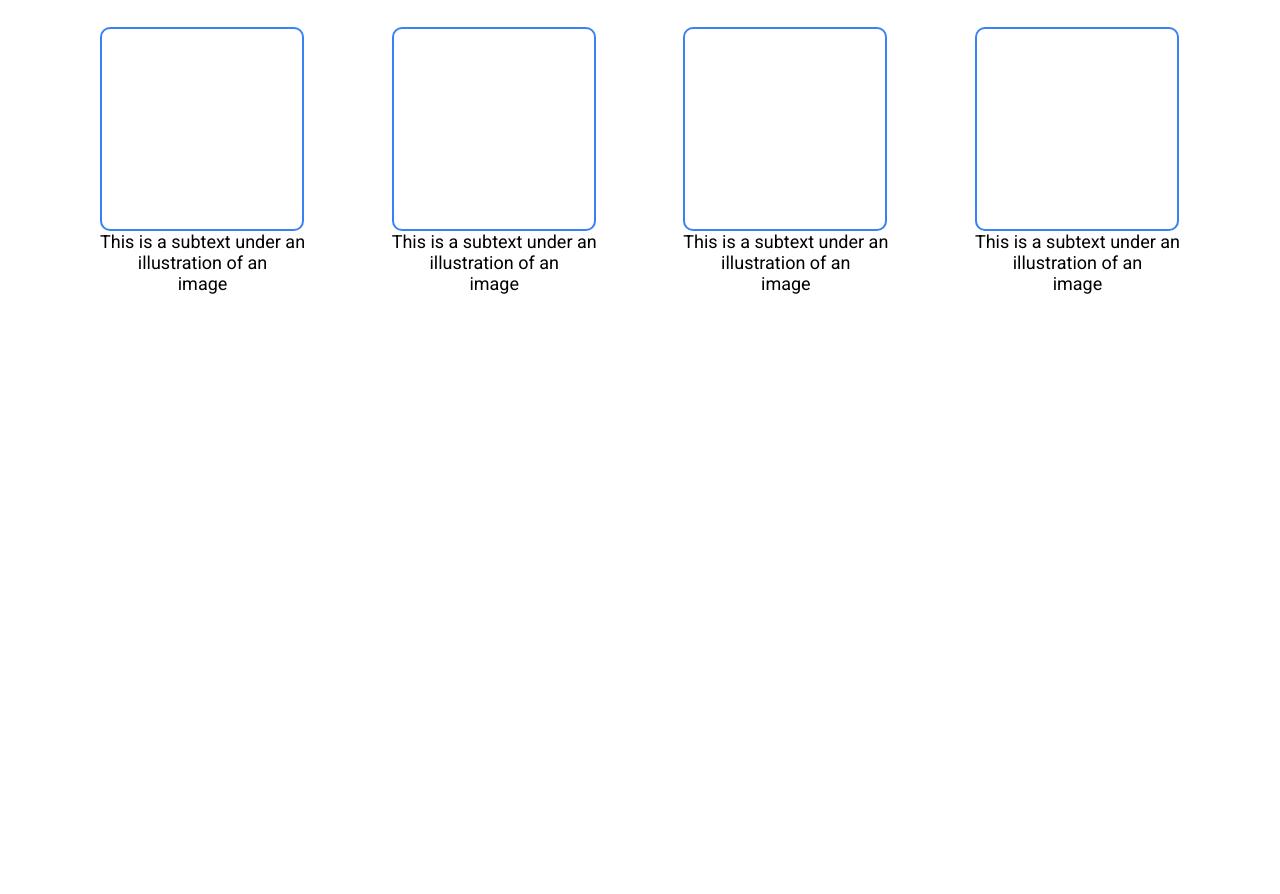
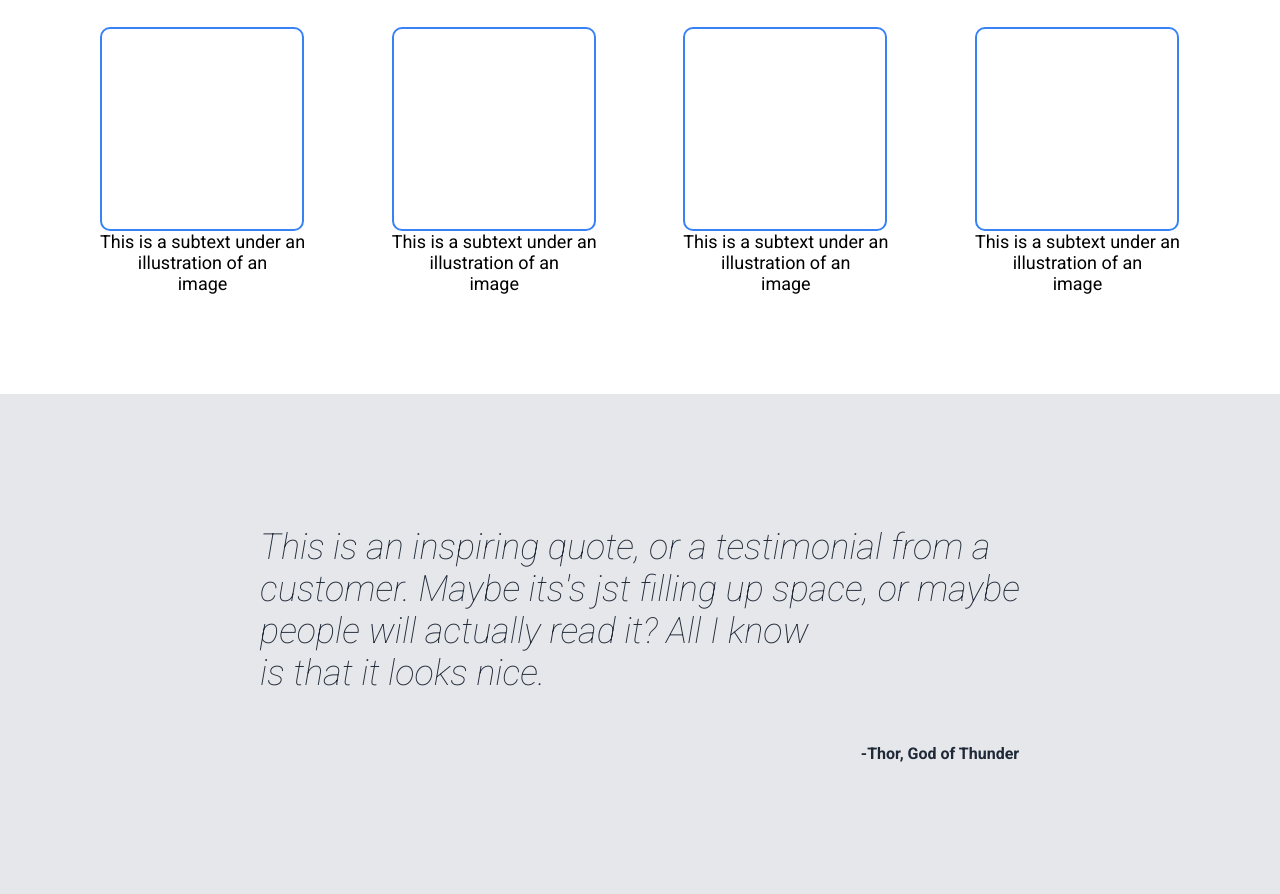
Before and after one commit to Rushane24/TOP-Landing-Page, a plain HTML site: page index.html in a window 1280 px wide. Shown: the part 698-1592 px from the top of the page. Before the commit the page ends 1092 px from the top, so only its background shows below. Drawn offline with Linux system fonts and the light colour scheme.

Commit message:
Third Section Commit

```diff
--- a/index.html
+++ b/index.html
@@ -55,5 +55,12 @@
         </div>
 
     </div>
+    <div class="third-section">
+        <h3 class="quote">This is an inspiring quote, or a testimonial from a <br>customer. Maybe
+            its's jst filling up space, or maybe <br>people will actually read it?
+            All I know <br> is that it looks nice.
+        </h3>
+        <p class="footer">-Thor, God of Thunder</p>
+    </div>
 </body>
 </html>
--- a/style.css
+++ b/style.css
@@ -123,3 +123,27 @@ h2 {
     text-align: center;
     font-size: 18px;
 }
+
+.third-section {
+    background-color: #E5e7EB;
+    height: 500px;
+    display: flex;
+    justify-content: center;
+    flex-direction: column;
+    align-items: center;
+}
+
+.quote {
+    font-size: 36px;
+    font-weight: lighter;
+    font-style: italic;
+    color: #1F2937;
+}
+
+.footer {
+    text-align: right;
+    margin-left: 600px;
+    margin-top: 50px;
+    color: #1F2937;
+    font-weight: bold;
+}
```
